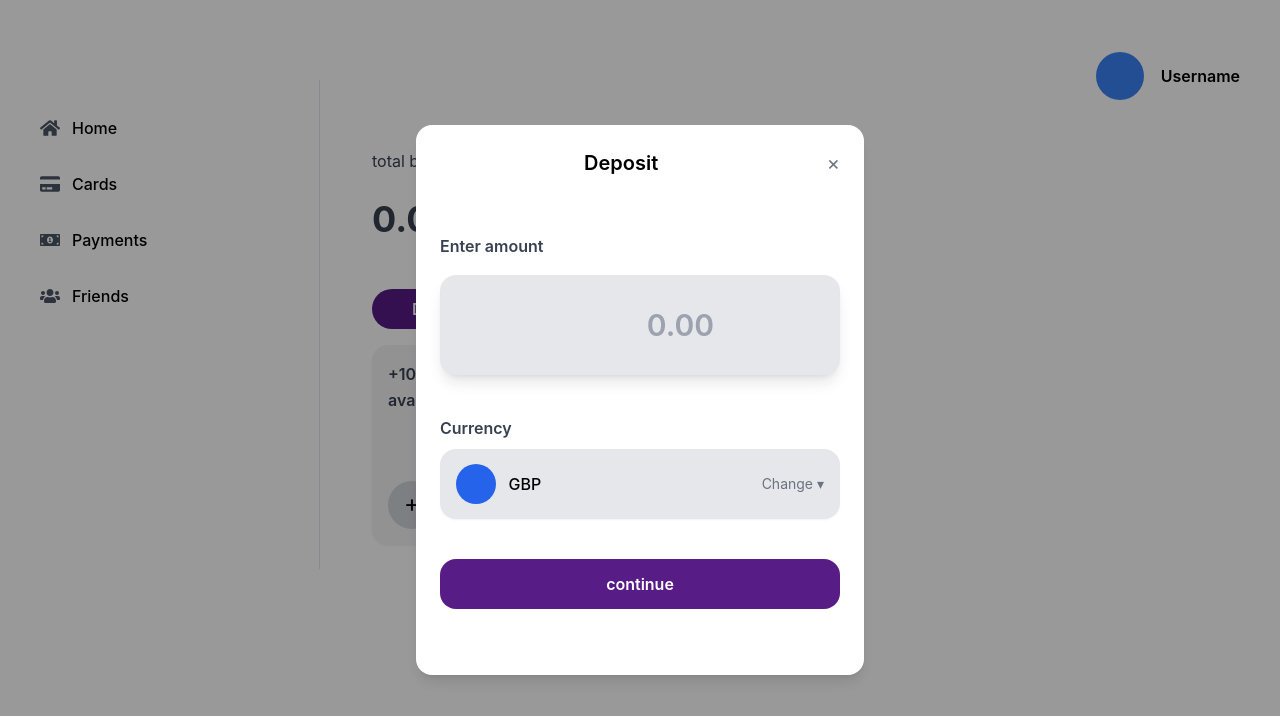
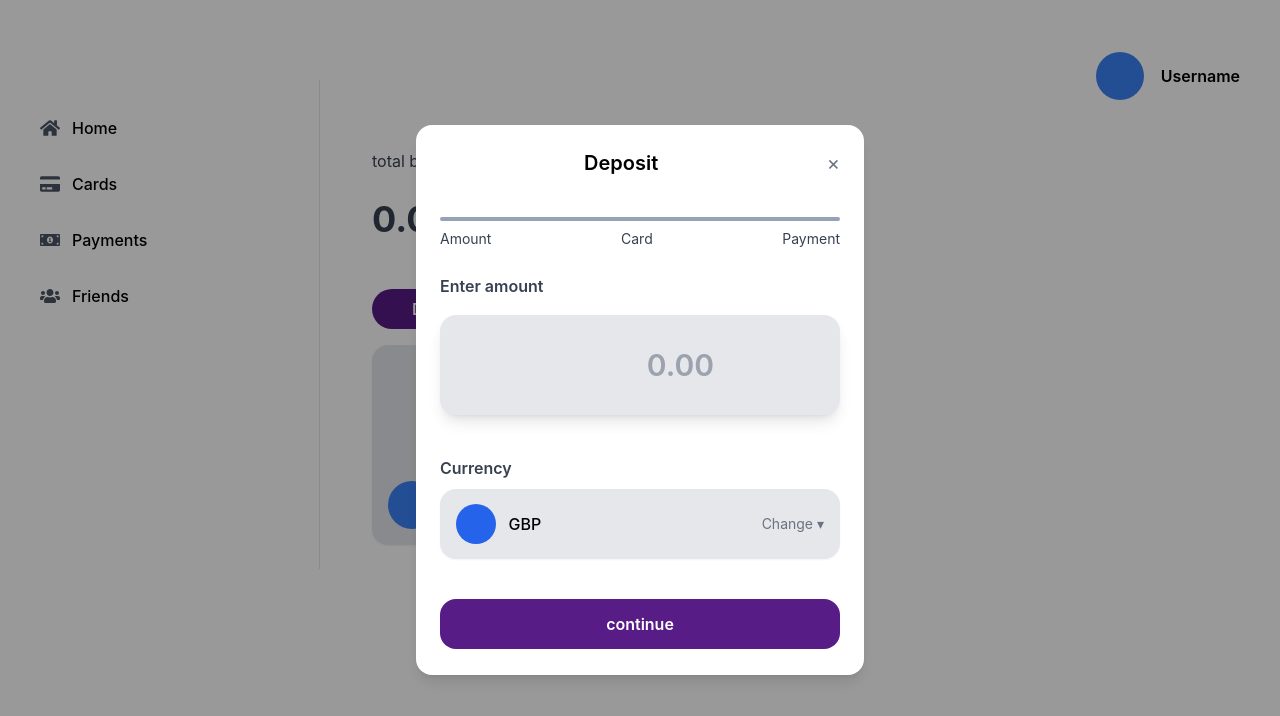
Before and after one commit to andrewisoko/splitter-frontend, a React (Create React App) app: page / in a window 1280 px wide. Both pictures are taken after a click on the button "Deposit". Shown: the top 716 px of the page. Built offline with nearby package versions, Linux system fonts and the light colour scheme.

Commit message:
Conditional rendering, implementations.

```diff
--- a/src/components/TranOptModal.tsx
+++ b/src/components/TranOptModal.tsx
@@ -1,16 +1,21 @@
 import { useState } from "react";
 import CurrencyModal from "../pages/CurrencyModal";
+import {
+  FaArrowAltCircleLeft
+} from 'react-icons/fa';
+
 
 type TranOptModalProps = {
   open: boolean;
   close: () => void;
-  action: "deposit" | "withdraw" | "transfer" | null;
+  action: "deposit" | "contract" | "transfer" | null;
 };
 
 export default function TranOptModal({ open,close,action }:TranOptModalProps) {
 
       const [amount,setAmount] = useState<string>("");
       const [currenyModal,setCurrencyModal] = useState(false)
+      const [step,setSteps] = useState<"amount"|"cards"|"payments">("amount")
 
       const handleAmountChange = (e:any) => {
       const value = e.target.value;
@@ -24,19 +29,42 @@ export default function TranOptModal({ open,close,action }:TranOptModalProps) {
         const title =
         action === "deposit"
           ? "Deposit"
-          : action === "withdraw"
-          ? "Withdraw"
+          : action === "contract"
+          ? "Contract"
           : "Transfer";
 
 
       return (
         <>
           <CurrencyModal open={currenyModal} close={()=>setCurrencyModal(false)}/>
+
           <div className="fixed inset-0 z-40 flex items-center justify-center bg-black/40">
-
             <div className="h-[550px] w-full max-w-md rounded-2xl bg-white p-6 shadow-lg">
 
-              <div className="flex items-center justify-between mb-14">
+              {/*Inner features*/}
+              <div className="flex items-center justify-between mb-10">
+                {(step === "cards" || step ==="payments") &&(
+                  <div className="fixed bg-gray-300 h-10 -w-10 rounded-full flex items-center justify-center">
+                    <button
+                        className="flex items-center justify-center h-10 w-10 rounded-full bg-gray-200 hover:bg-gray-300"
+                        aria-label="Go back"
+                        onClick={()=>setSteps("amount")}
+                      >
+                        <svg
+                          xmlns="http://www.w3.org/2000/svg"
+                          viewBox="0 0 24 24"
+                          fill="none"
+                          stroke="currentColor"
+                          strokeWidth="2"
+                          strokeLinecap="round"
+                          strokeLinejoin="round"
+                          className="h-5 w-5"
+                        >
+                          <path d="M15 18l-6-6 6-6" />
+                        </svg>
+                      </button>
+                  </div>
+                )}
                 <h2 className="ml-36 text-xl font-semibold">{title}</h2>
                 <button
                   onClick={close}
@@ -46,8 +74,17 @@ export default function TranOptModal({ open,close,action }:TranOptModalProps) {
                 </button>
               </div>
 
+              <div className="bg-slate-400 h-1 rounded-full w--full mb2"></div>
+              <div className="flex mt-2  justify-between mb-2">
+                <p className="text-sm">Amount</p>
+                <p className="text-sm">Card</p>
+                <p className="text-sm">Payment</p>
+              </div>
+
+              {/* Conditional rendering */}
+              {step === "amount" &&(
+              <div>
                 <p className="font-semibold">Enter amount</p>
-
                 <div className="bg-gray-200 flex items-center gap-2 w-full h-[100px] rounded-2xl shadow-lg mb-10">
                 <input className="bg-transparent text-[30px] font-semibold  outline-none text-center"
                   type="text"
@@ -65,9 +102,34 @@ export default function TranOptModal({ open,close,action }:TranOptModalProps) {
                     <span onClick={()=> setCurrencyModal(true)} className="text-sm text-gray-500 hover:text-gray-700 cursor-pointer">Change ▾</span>
                   </div>
                 </div>
+                <button onClick={()=> setSteps("cards")} className="btn-primary rounded-2xl w-full h-[50px]">
+                  continue
+                </button>
+              </div>
+                )
+              }
+              {step === "cards" &&(
+                <div>
+
+                  <div className="flex justify-between">
+                   <p className="font-semibold">Select card</p>
+                   <button className="mr-4 text-blue-500 hover:text-blue-700">switch</button>
+                  </div>
+                  <div className="bg-gray-200 flex items-center gap-2 w-full h-[80px] rounded-2xl shadow-lg mb-10">
+                    <span className="ml-5 font-medium">Main card •••• 1234</span>
+
+                  </div>
+                   <div className="flex justify-between">
+                  <p className="font-semibold mb-2">Select account</p>
+                  <button className="mr-4 text-blue-500 hover:text-blue-700">switch</button>
+                  </div>
+                  <div className="bg-gray-200 flex items-center gap-2 w-full h-[80px] rounded-2xl shadow-lg mb-12"></div>
                   <button className="btn-primary rounded-2xl w-full h-[50px]">
                   continue
                 </button>
+                </div>
+
+              )}
             </div>
           </div>
         </>
--- a/src/components/TransactionOptionsBtn.tsx
+++ b/src/components/TransactionOptionsBtn.tsx
@@ -6,9 +6,9 @@ export default function TransactionOptionsBtn (){
 
 
   const [openedModal,setOpenedModal] = useState(false);
-  const [action,setActions] = useState<"deposit"|"withdraw"|"transfer"|null>(null);
+  const [action,setActions] = useState<"deposit"|"contract"|"transfer"|null>(null);
 
-const openFor = (type:"deposit"|"withdraw"|"transfer") =>{
+const openFor = (type:"deposit"|"contract"|"transfer") =>{
     setOpenedModal(true)
     setActions(type)
   }
@@ -24,8 +24,8 @@ const openFor = (type:"deposit"|"withdraw"|"transfer") =>{
               <button onClick={()=>openFor("deposit")}className="btn-primary rounded-full w-full md:w-auto">
                 Deposit
               </button>
-              <button onClick={()=>openFor("withdraw")} className="btn-primary rounded-full w-full md:w-auto">
-                Withdraw
+              <button onClick={()=>openFor("contract")} className="btn-primary rounded-full w-full md:w-auto">
+                Contract
               </button>
               <button onClick={()=>openFor("transfer")} className="btn-primary rounded-full w-full md:w-auto">
                 Transfer
--- a/src/pages/HomePage.tsx
+++ b/src/pages/HomePage.tsx
@@ -25,8 +25,8 @@ const HomePage = () => {
 
           {/*accounts*/}
           <div className="mt-4 flex flex-row gap-4">
+          <CreateAccountCard/>
            <AccountCard/>
-          <CreateAccountCard/>
           </div>
         </div>
       </div>
```
Lines whose indentation alone changed are shown as unchanged.
